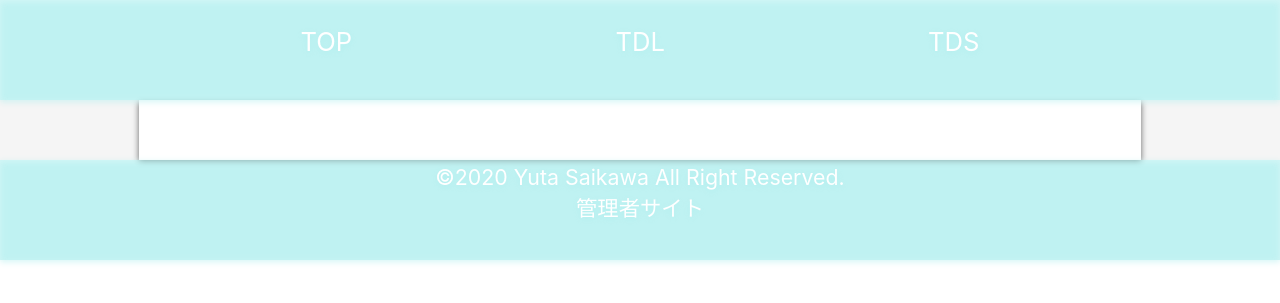
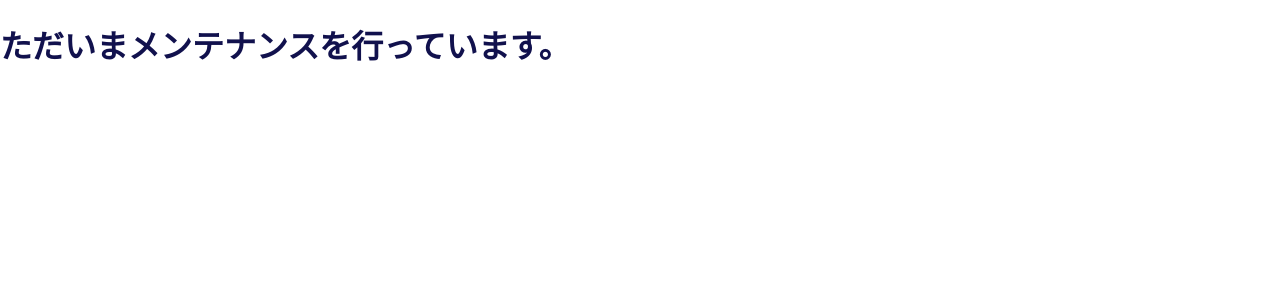
Before and after one commit to sai11121209/TDR_Wait_Time_Analysis_WebApp, a Django app: page / in a window 1280 px wide. Shown: the top 303 px of the page. Run offline with Django 3.2, Linux system fonts and the light colour scheme; data that the repository does not hold is empty; some libraries are stand-ins or nearby versions.

Commit message:
#43 メンテナンス開始

```diff
--- a/standbytime/views.py
+++ b/standbytime/views.py
@@ -40,7 +40,6 @@ class standbytime(View):
         fp = []
         fps = []
         fpe = []
-        print(timezone.now().date())
         if park_type == "TDL":
             maindata = standbyTimeDataTDL.objects.filter(
                 # ローカルタイム問題修正予定
--- a/static/attraction/tdl.css
+++ b/static/attraction/tdl.css
@@ -1,6 +1,6 @@
 .header, .footerIn {
-    background-color: rgba(255, 20, 147, 0.55);
-    filter: drop-shadow(0px 2px 3px #FF1493);
+    /*background-color: rgba(255, 20, 147, 0.55);
+    filter: drop-shadow(0px 2px 3px #FF1493);*/
 }
 .attractions div img {
     border: 2px solid #FF8C00;
--- a/static/attraction/tds.css
+++ b/static/attraction/tds.css
@@ -1,6 +1,6 @@
 .header, .footerIn {
-    background-color: rgba(0, 139, 139, 0.55);
-    filter: drop-shadow(0px 2px 3px #008B8B);
+    /*background-color: rgba(0, 139, 139, 0.55);
+    filter: drop-shadow(0px 2px 3px #008B8B);*/
 }
 .attractions div img {
     border: 2px solid #00FFFF;
--- a/static/main.css
+++ b/static/main.css
@@ -43,7 +43,7 @@ body {
     margin: 0;
     font-size: 1.6em;
     scroll-padding-top: 100px;
-    color: #00284D;
+    color: #11114D;
 }
 ul {
     padding: 0;
@@ -92,13 +92,12 @@ h2 {
 h3 {
     font-size: 1.7rem;
 }
-header a {
-    color: #FFF;
+.header a{
+    color: #11114D;
 }
 #top {
     display: flex;
     flex-direction: column;
-    color: #000;
 }
 @media screen and (min-width:0px){
     header {
@@ -117,11 +116,17 @@ header a {
     color: #FFF;
     filter: drop-shadow(0px 2px 3px #AFEEEE);
     }
+    .header ul{
+        margin: 10px 0px 10px 0px;
+    }
     .headerNav {
         top: 0;
         height: 100%;
         width: 100%;
         text-align: center;
+    }
+    .header a img {
+        height: 25px;
     }
 }
 @media screen and (min-width:600px){
@@ -137,7 +142,6 @@ header a {
     position: fixed;
     flex-direction: row;
     background-color: rgba(175, 238, 238, 0.55);
-    color: #FFF;
     filter: drop-shadow(0px 2px 3px #AFEEEE);
     }
     .headerNav {
@@ -145,13 +149,15 @@ header a {
         height: 100%;
         text-align: center;
     }
+    .header a img {
+        height: 50px;
+    }
 }
 .headerNav li {
     padding: 10%;
     display: inline;
 }
 .header a {
-    color: #FFF;
     position: relative;
     display: inline-block;
     text-decoration: none;
@@ -163,13 +169,19 @@ header a {
     content: '';
     width: 100%;
     height: 2px;
-    background: #FFF;
     transform: scale(0, 1);
     transform-origin: left top;
     transition: transform .3s;
 }
 .header a:hover::after {
     transform: scale(1, 1);
+}
+.header a img {
+    object-fit: cover;
+}
+.header a > p {
+    font-size: 0.1rem;
+    margin: 0;
 }
 .headerUser {
     padding-right: 50px;
--- a/templates/main.html
+++ b/templates/main.html
@@ -15,6 +15,8 @@
         <title>{% block title %}{% endblock %}</title>
     </head>
     <body>
+        <!-- メンテナンス中 False -->
+        {% if False %}
         <div id="loader">
             <img src="{% static 'imgs/loading.gif' %}" alt="Now Loading..." width="20px" height="20px" />
         </div>
@@ -26,9 +28,8 @@
                         <nav class="headerNav">
                             <ul>
                             {% if 'login' not in request.path %}
-                                <li><a href="{% url 'top' %}">TOP</a></li>
-                                <li><a href="{% url 'information:list'  park_type='TDL' %}">TDL</a></li>
-                                <li><a href="{% url 'information:list'  park_type='TDS' %}">TDS</a></li>
+                                <li><a href="{% url 'information:list'  park_type='TDL' %}"><img src="https://media2.tokyodisneyresort.jp/asset/images/common/icon_tdl.svg"><p>東京ディズニーランド</p></a></li>
+                                <li><a  href="{% url 'information:list'  park_type='TDS' %}"><img src="https://media2.tokyodisneyresort.jp/asset/images/common/icon_tds.svg"><p>東京ディズニーシー</p></a></li>
                             {% endif %}
                             </ul>
                         </nav>
@@ -54,6 +55,9 @@
                 </footer>
             </div>
         </div>
+        {% else %}
+            <h1>ただいまメンテナンスを行っています。</h1>
+        {% endif %}
     </body>
     {% endblock %}
 </html>
--- a/templates/standbyTime/standbyTime.html
+++ b/templates/standbyTime/standbyTime.html
@@ -20,7 +20,7 @@
     <div id="standby-time">
         <h2>{{info.name}}</h2>
         <!--製作中は表示できるようにするためTureにしていますはずします 本番 parksCondition.open-->
-        {% if parksCondition.open  %}
+        {% if True  %}
             {% if data.0|length != 1 %}
                 {% if info.standbyTime %}
                     <h3>現在の待ち時間は{{ info.standbyTime }}分です</h3>
--- a/templates/standbyTime/standbytime.html
+++ b/templates/standbyTime/standbytime.html
@@ -20,7 +20,7 @@
     <div id="standby-time">
         <h2>{{info.name}}</h2>
         <!--製作中は表示できるようにするためTureにしていますはずします 本番 parksCondition.open-->
-        {% if parksCondition.open  %}
+        {% if True  %}
             {% if data.0|length != 1 %}
                 {% if info.standbyTime %}
                     <h3>現在の待ち時間は{{ info.standbyTime }}分です</h3>
--- a/templates/standbytime/standbytime.html
+++ b/templates/standbytime/standbytime.html
@@ -20,7 +20,7 @@
     <div id="standby-time">
         <h2>{{info.name}}</h2>
         <!--製作中は表示できるようにするためTureにしていますはずします 本番 parksCondition.open-->
-        {% if parksCondition.open  %}
+        {% if True  %}
             {% if data.0|length != 1 %}
                 {% if info.standbyTime %}
                     <h3>現在の待ち時間は{{ info.standbyTime }}分です</h3>
```
